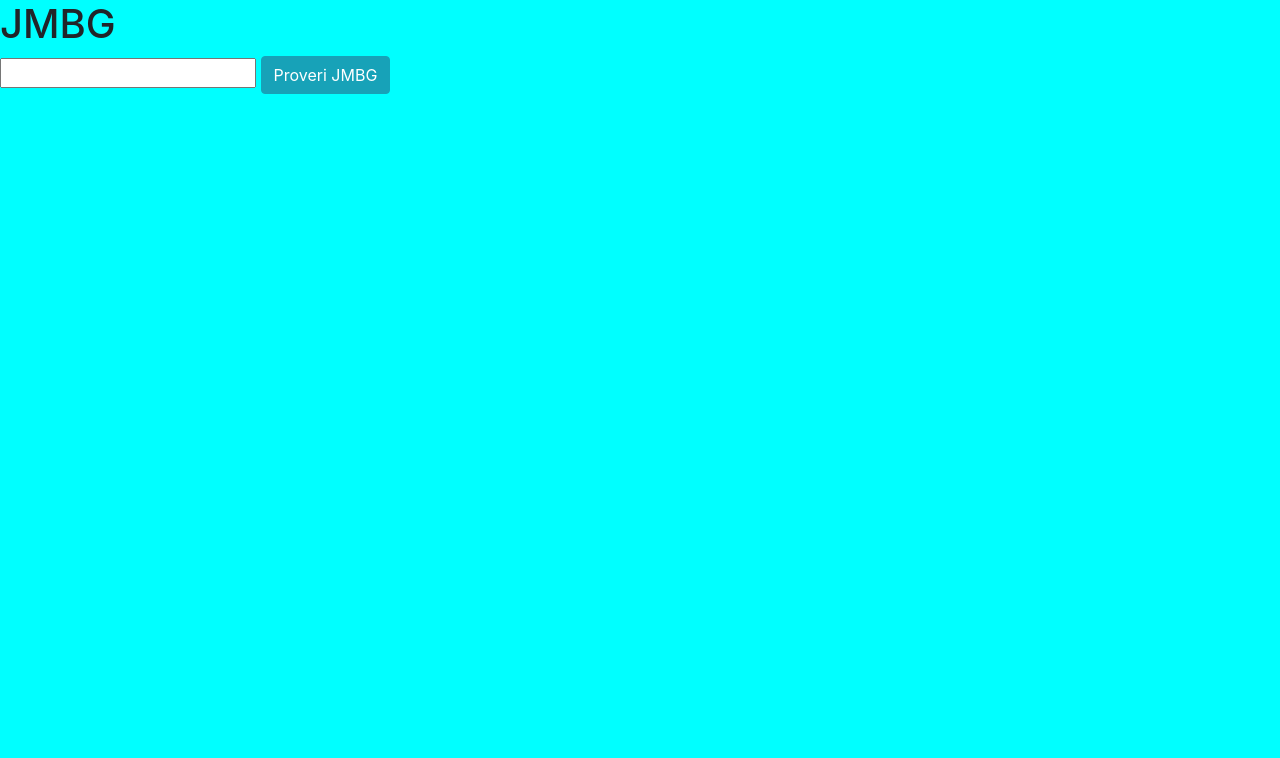
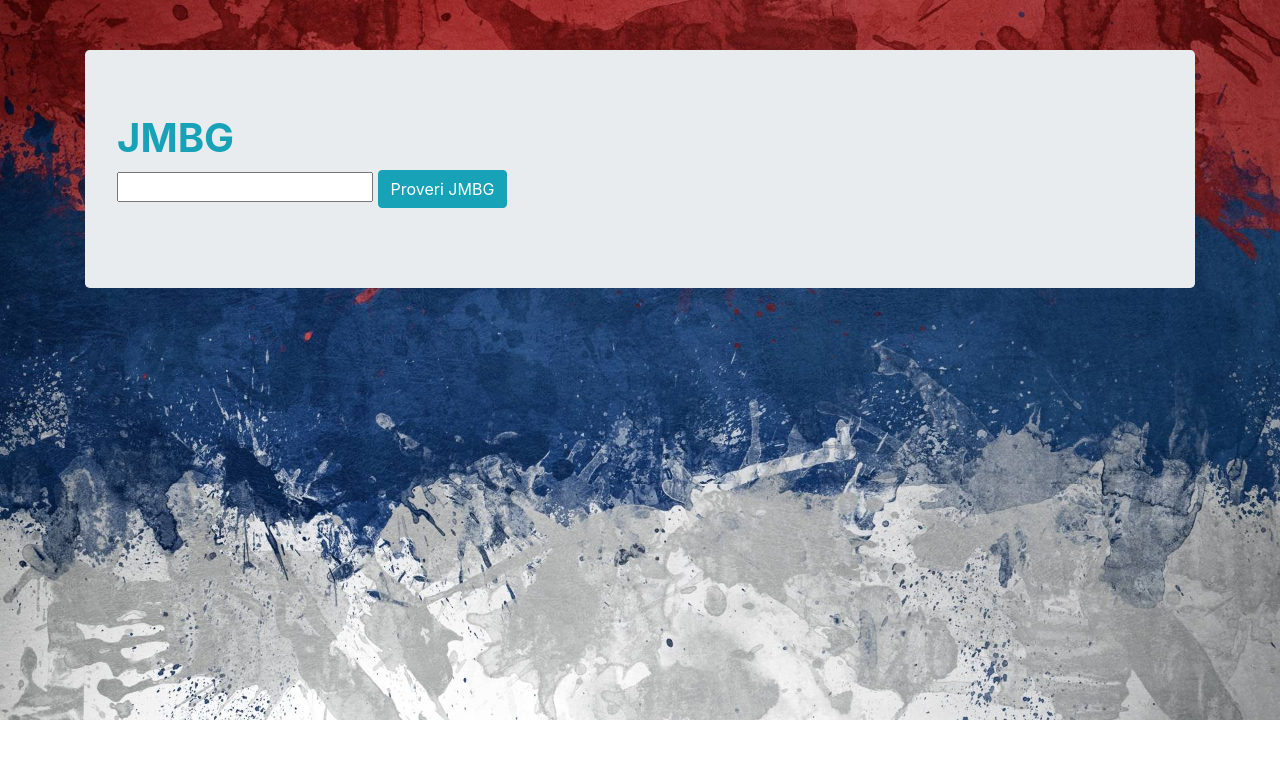
Before and after one commit to mixyznik/provera-JMBG, a plain HTML site: page index.html in a window 1280 px wide. Drawn offline with nearby package versions, Linux system fonts and the light colour scheme.

Commit message:
third commit

```diff
--- a/css/jmbg.css
+++ b/css/jmbg.css
@@ -1,3 +1,13 @@
+
+.text-info {
+    font-weight: bold;
+
+}
 body {
-    background-color: aqua;
+   background-image: url("../srbija.jpg");
+   background-size:     cover;
+    background-repeat:   no-repeat;
 }
+.jumbotron {
+    margin-top: 50px;
+}
--- a/index.html
+++ b/index.html
@@ -15,15 +15,23 @@
   </head>
     <link rel="stylesheet" type="text/css" href="css/jmbg.css">
   <body>
-    <h1>JMBG</h1>
+      <div class="container">
+      <div class="jumbotron">
+    <h1 class="text-info">JMBG</h1>
     <input type="number" id="vrednost" />
     <button type="button" class="btn btn-info" id="check" onclick="opa()">Proveri JMBG</button>
-      <p class="text-info"  id="text"></p>
+      <div class="text-info">
+      <p   id="text"></p>
 
       <p id="upis"></p>
 
       <p id="upis3"></p>
       <p id="upis4"></p>
+          </div>
+              </div>
+                  </div>
+
+
 
     <!-- Optional JavaScript -->
     <!-- jQuery first, then Popper.js, then Bootstrap JS -->
```
Also changed, not shown: srbija.jpg (added).
